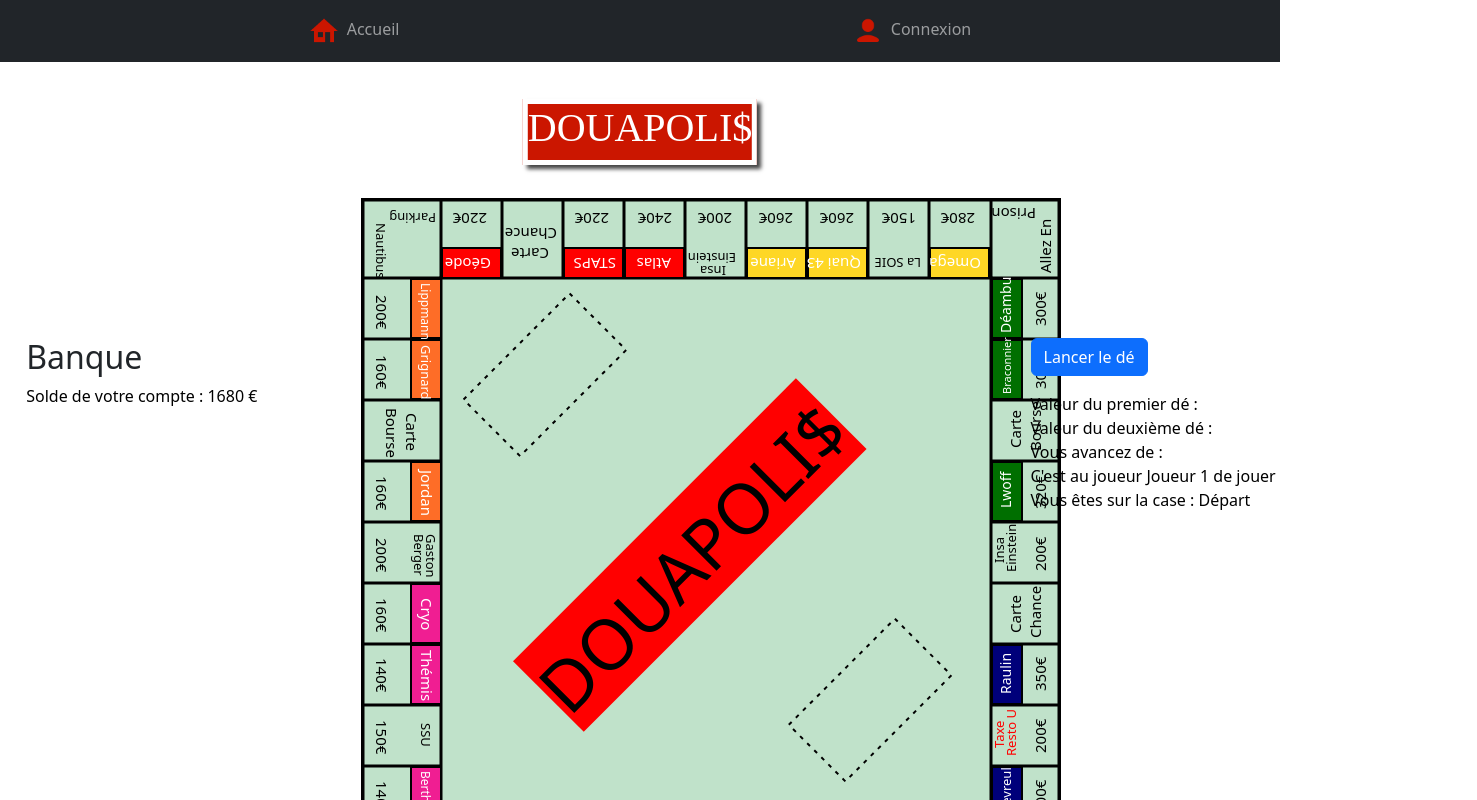
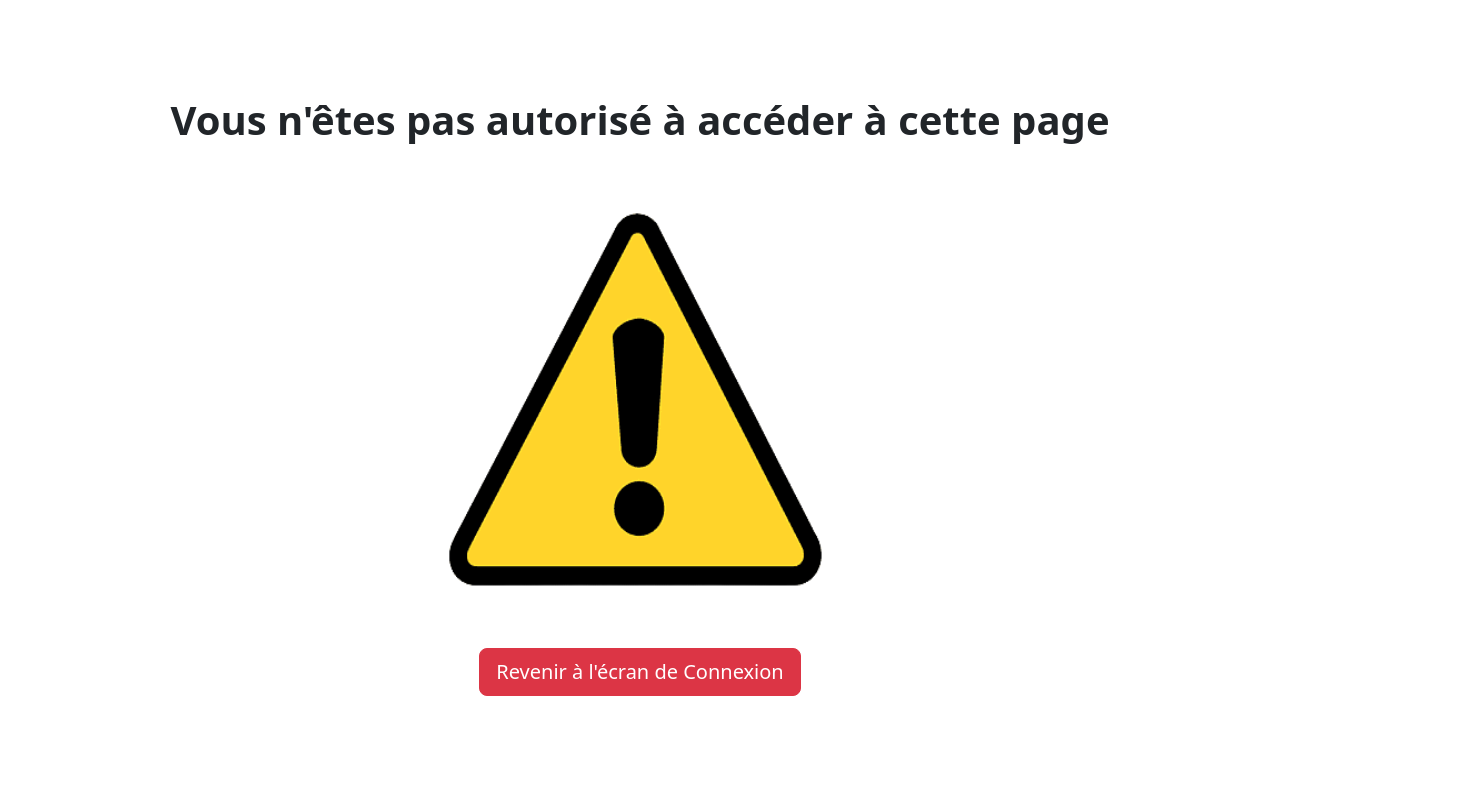
Before and after one commit to clairef2310/Douapolis, a React (Create React App) app in the folder douapolis/: page /Jeu in a window 1280 px wide. Shown: the top 800 px of the page, 1477 px wide, since content can reach past the window. Built offline with nearby package versions, Linux system fonts and the light colour scheme; no server answers.

Commit message:
ajout des dernieres modifs de claire au main

```diff
--- a/douapolis/package.json
+++ b/douapolis/package.json
@@ -12,6 +12,7 @@
     "jwt-decode": "^3.1.2",
     "mongodb": "^5.1.0",
     "mongoose": "^7.0.0",
+    "node_module": "^0.0.0",
     "react": "^18.2.0",
     "react-bootstrap": "^2.7.2",
     "react-dom": "^18.2.0",
--- a/douapolis/src/App.js
+++ b/douapolis/src/App.js
@@ -1,4 +1,7 @@
+//import des dépendances
 import {BrowserRouter as Router,  Route, Routes} from 'react-router-dom';
+import { UserProvider } from './testAuth/userAuth';
+//import des pages du sites
 import Connexion from './Connexion';
 import Accueil from './Accueil';
 import Profil from './Profil';
@@ -7,12 +10,16 @@ import NewCompte from './NewCompte';
 import Parametres from './Parametres';
 import NewJeu from './NewJeu';
 import SalleAttente from './SalleAttente';
-import { UserProvider } from './testAuth/userAuth';
 import AjoutStats from './AjoutStats';
+import Erreur from './Erreur';
 import GestionAmis from './GestionAmis';
 
 function App() {
-    //routes qui vont permettre de naviguer dans l'application
+
+    //récupération de la vérification si un joueur est autorisé à aller sur le plateau
+   // const [estAutorise, setEstAutorise] = (sessionStorage.getItem('estAutorise'));
+
+   //routes qui vont permettre de naviguer dans l'application
     return (
         <div>
             <Router>
@@ -21,12 +28,22 @@ function App() {
                         <Route  path='/' element={<Accueil/>} />
                         <Route  path='/Connexion' element={<Connexion/>} />
                         <Route  path='/Parametres' element={<Parametres/>} />
-                        <Route  path='/Jeu' element={<Jeu/>} />
+                        <Route  path='/Jeu' element={
+                            (sessionStorage.getItem('estAutorise') === null) ?(
+                                <Erreur value={1}/>
+                            ):(
+                                <Jeu/>
+                            )}/>
                         <Route  path='/Profil/' element={<Profil/>} />
                         <Route  path='/NewCompte' element={<NewCompte/>} />
                         <Route  path='/NewJeu' element={<NewJeu/>} />
                         <Route  path='/SalleAttente' element={<SalleAttente/>} />
-                        <Route  path='/AjoutStats' element={<AjoutStats/>} />
+                        <Route  path='/AjoutStats' element={
+                            (sessionStorage.getItem('estConnecte') === null) ?(
+                                <Erreur value={0}/>
+                            ):(
+                                <AjoutStats/>
+                            )} />
                         <Route  path='/GestionAmis' element={<GestionAmis/>} />
                     </Routes>
                 </UserProvider>
--- a/douapolis/src/Connexion.js
+++ b/douapolis/src/Connexion.js
@@ -29,6 +29,7 @@ function Connexion() {
             //Si les mdp correspondent
             if(pass===users.mdp) {
                 login(pseudo);
+                sessionStorage.setItem('estConnecte',true)
                 navigate(`/Profil/`);
             }
             //sinon
--- /dev/null
+++ b/douapolis/src/Erreur.js
@@ -0,0 +1,45 @@
+import { Button,Container, Image ,Col, Row} from "react-bootstrap"
+import {useNavigate} from "react-router-dom"
+import warning from "./images/warning.png"
+
+//composanant affichant une page d'erreur
+function Erreur(props){
+
+    let choice = null
+    let navigate = useNavigate()
+
+    //vérification si la page existe et si l'utilisateur a les droits
+    if (props.value === 1){
+        choice ="Vous n'êtes pas autorisé à accéder à cette page"
+    }
+    else{
+        choice="Vous n'êtes pas connecté"
+    }
+
+    //Redirection sur la page de connexion
+    function Redirigate(){
+        navigate('/')
+    }
+
+    return(
+        <Container responsive="true" className="text-center align-items-center mt-5">
+            <Row>
+                <Col>
+                    <h1 className="mt-5 text-center font-weight-bold fw-bold" >{choice}</h1>
+                </Col>
+            </Row>
+            <Row>
+                <Col>
+                    <Image alt=""  src={warning} width="400"  height="400" className="mt-5 d-inline-block align-center me-2 "/><br/>
+                </Col>
+            </Row>
+            <Row>
+                <Col>
+                    <Button variant='danger' size="lg" className="mt-5 align-center" onClick={Redirigate}>Revenir à l'écran de Connexion </Button>
+                </Col>
+            </Row>
+        </Container>
+    )
+}
+
+export default Erreur
--- a/douapolis/src/Jeu.js
+++ b/douapolis/src/Jeu.js
@@ -97,7 +97,7 @@ function Jeu() {
         let joueur = ['T-rex','Bateau','Chien','Voiture']
 
         if(de1 !== de2){
-            if(count === 3){
+            if(count === nbJ -1){
                 setVariant(tab[count]);
                 setPlayer(joueur[count]);
                 setcount(0);
--- a/douapolis/src/SalleAttente.js
+++ b/douapolis/src/SalleAttente.js
@@ -83,6 +83,7 @@ function SalleAttente() {
       }
       MAJjoueursCo();
     socket.emit("start-game", { roomId: code }); // émettre l'événement "start-game" sur la socket
+    sessionStorage.setItem('estAutorise',true)
   }
 
   if(socket!==null){
```
Also changed, not shown: douapolis/src/images/warning.png (added), 1 other file (tests, documents, lock files or other folders).
